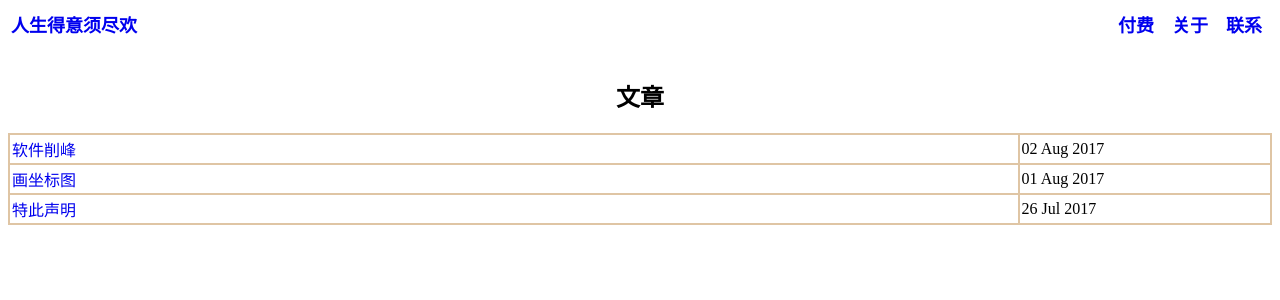
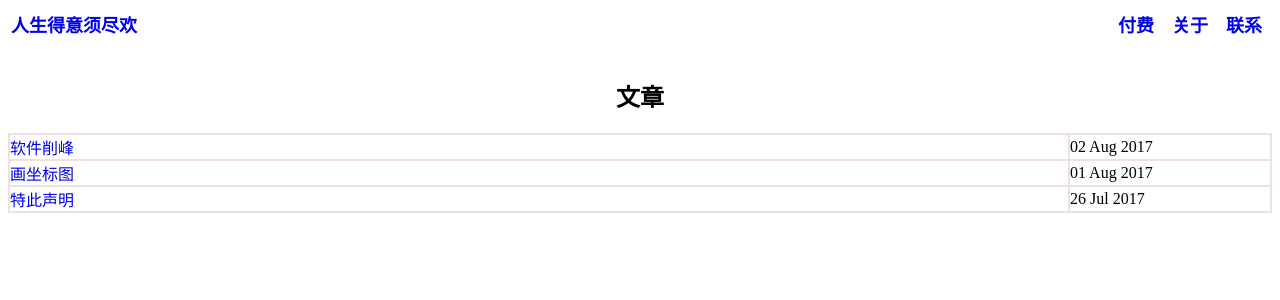
Before and after one commit to yinyongxian/yinyongxian.github.io, a Jekyll site: the page built from index.html, in a window 1280 px wide. Shown: the top 300 px of the page. Built offline with Jekyll 4.4.1, drawn with Linux system fonts in a browser that asks for light colours.

Commit message:
更改表格颜色

```diff
--- a/index.html
+++ b/index.html
@@ -21,14 +21,14 @@ a:hover{
 
 <body>
 <h2 style="text-align:center;">文章</h2>
-<table style="width:100%;" cellpadding="2" cellspacing="0" border="1" bordercolor="#DFC5A4">
+<table width="0" border="1" cellpadding="0" cellspacing="0" bordercolor="#EEE0E5" style="width:100%;">
     <tbody>
         {% for post in site.posts %}
         <tr>
-            <td width="80%">
+            <td>
                 <a href="{{ post.url }}" >{{ post.title }}</a>
             </td>
-            <td width="20%">
+            <td width="200">
                 {{ post.date | date_to_string }}
             </td>
         </tr>
```
